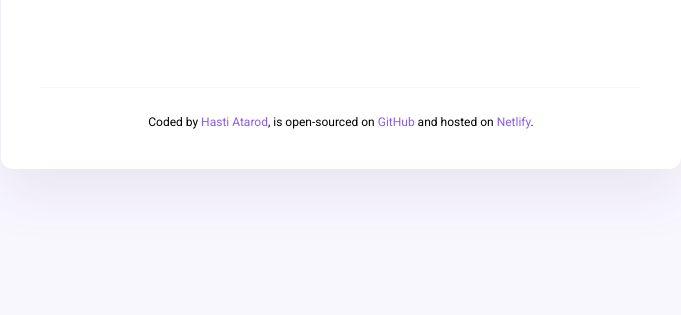
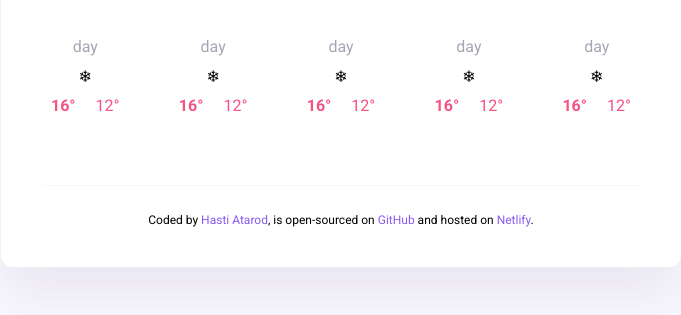
Before and after one commit to hastiatarod/ClimeMate, a plain HTML site: page index.html in a window 1280 px wide. Shown: the part 249-564 px from the top of the page, without its empty margins (299-980 px from the left). Drawn offline with nearby package versions, Linux system fonts and the light colour scheme; no server answers.

Commit message:
weather forecast element

```diff
--- a/index.html
+++ b/index.html
@@ -42,6 +42,48 @@
           <div class="temperature-unit">°C</div>
         </div>
       </div>
+      <div class="forecast">
+        <div>
+          <div class="forecast-day">day</div>
+          <div class="forecast-icon">❄</div>
+          <div class="forecast-temperature">
+            <div class="forecast-temperature-high">16°</div>
+            <div class="forecast-temperature-low">12°</div>
+          </div>
+        </div>
+        <div>
+          <div class="forecast-day">day</div>
+          <div class="forecast-icon">❄</div>
+          <div class="forecast-temperature">
+            <div class="forecast-temperature-high">16°</div>
+            <div class="forecast-temperature-low">12°</div>
+          </div>
+        </div>
+        <div>
+          <div class="forecast-day">day</div>
+          <div class="forecast-icon">❄</div>
+          <div class="forecast-temperature">
+            <div class="forecast-temperature-high">16°</div>
+            <div class="forecast-temperature-low">12°</div>
+          </div>
+        </div>
+        <div>
+          <div class="forecast-day">day</div>
+          <div class="forecast-icon">❄</div>
+          <div class="forecast-temperature">
+            <div class="forecast-temperature-high">16°</div>
+            <div class="forecast-temperature-low">12°</div>
+          </div>
+        </div>
+        <div>
+          <div class="forecast-day">day</div>
+          <div class="forecast-icon">❄</div>
+          <div class="forecast-temperature">
+            <div class="forecast-temperature-high">16°</div>
+            <div class="forecast-temperature-low">12°</div>
+          </div>
+        </div>
+      </div>
 
       <footer>
         Coded by <a href="">Hasti Atarod</a>, is open-sourced on
--- a/src/style.css
+++ b/src/style.css
@@ -62,10 +62,41 @@ strong {
   margin-top: 15px;
   font-size: 30px;
 }
+/* forecast */
+
+.forecast {
+  margin-top: 40px;
+  display: flex;
+  justify-content: space-between;
+}
+.forecast-day {
+  text-align: center;
+  color: rgba(39, 33, 66, 0.4);
+  font-size: 16px;
+  line-height: 20px;
+  margin-bottom: 10px;
+}
+
+.forecast-icon {
+  text-align: center;
+}
+.forecast-temperature {
+  display: flex;
+  justify-content: center;
+  color: #f65282;
+  margin-top: 10px;
+}
+.forecast-temperature-high {
+  font-weight: bold;
+  padding: 0 10px;
+}
+.forecast-temperature-low {
+  padding: 0 10px;
+}
 footer {
   border-top: 1px solid #f9f7fe;
   padding-top: 27px;
-  margin-top: 90px;
+  margin-top: 70px;
   font-size: 12px;
   text-align: center;
 }
```
